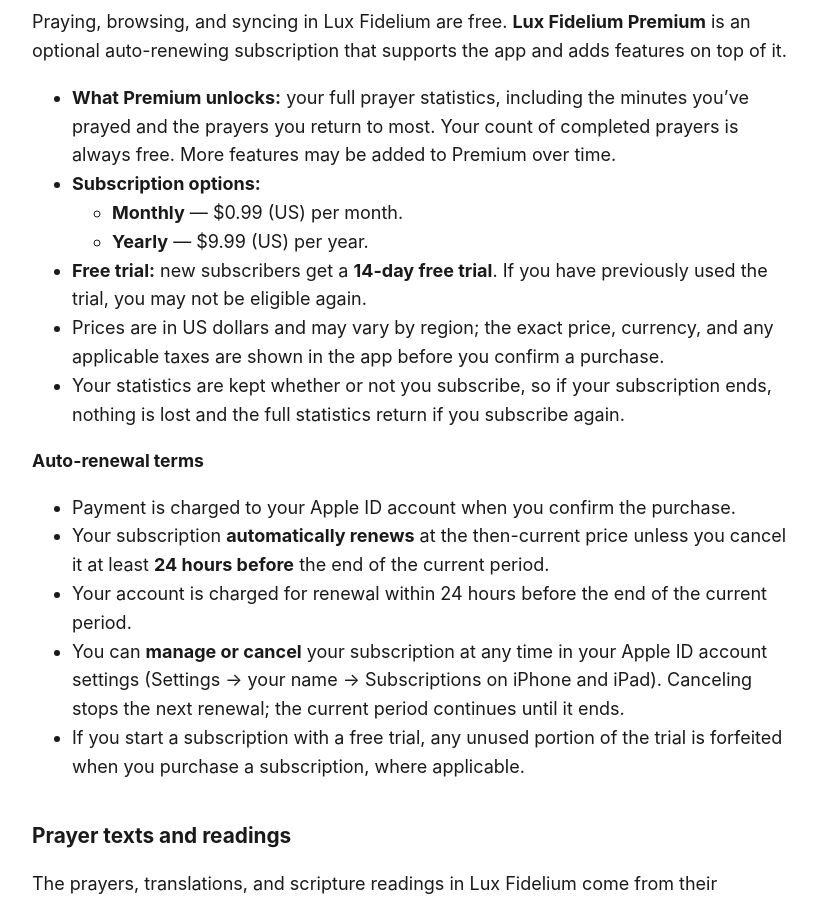
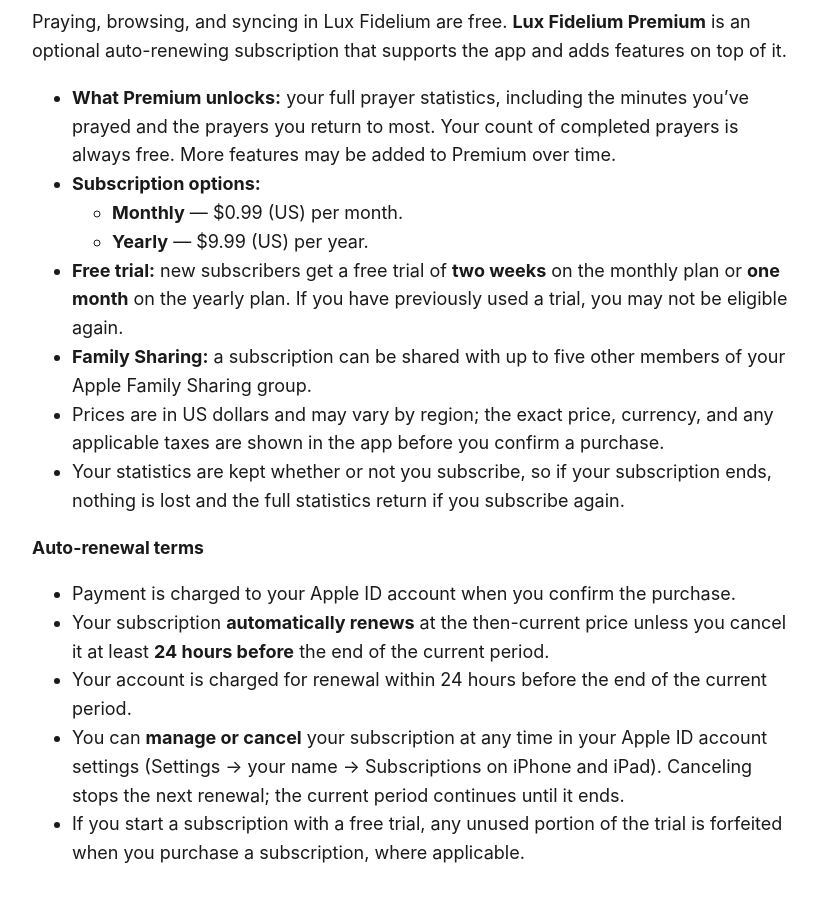
Before and after one commit to ByteshireLLC/byteshire-web, a Jekyll site: the page built from luxfidelium-terms.md, in a window 1280 px wide and 900 px high, scrolled down 653 px. Shown: the whole window, without its empty margins (228-1046 px from the left). Built offline with Jekyll 4.4.1, drawn with Linux system fonts in a browser that asks for light colours.

Commit message:
Lux Fidelium Terms: per-plan trials and Family Sharing
The yearly plan's free trial is one month and the monthly's two weeks, and subscriptions can be shared through Family Sharing, as set in App Store Connect on 2026-10-23.

```diff
--- a/luxfidelium-terms.md
+++ b/luxfidelium-terms.md
@@ -21,7 +21,8 @@
 - **Subscription options:**
   - **Monthly** — $0.99 (US) per month.
   - **Yearly** — $9.99 (US) per year.
-- **Free trial:** new subscribers get a **14-day free trial**. If you have previously used the trial, you may not be eligible again.
+- **Free trial:** new subscribers get a free trial of **two weeks** on the monthly plan or **one month** on the yearly plan. If you have previously used a trial, you may not be eligible again.
+- **Family Sharing:** a subscription can be shared with up to five other members of your Apple Family Sharing group.
 - Prices are in US dollars and may vary by region; the exact price, currency, and any applicable taxes are shown in the app before you confirm a purchase.
 - Your statistics are kept whether or not you subscribe, so if your subscription ends, nothing is lost and the full statistics return if you subscribe again.
 
```
